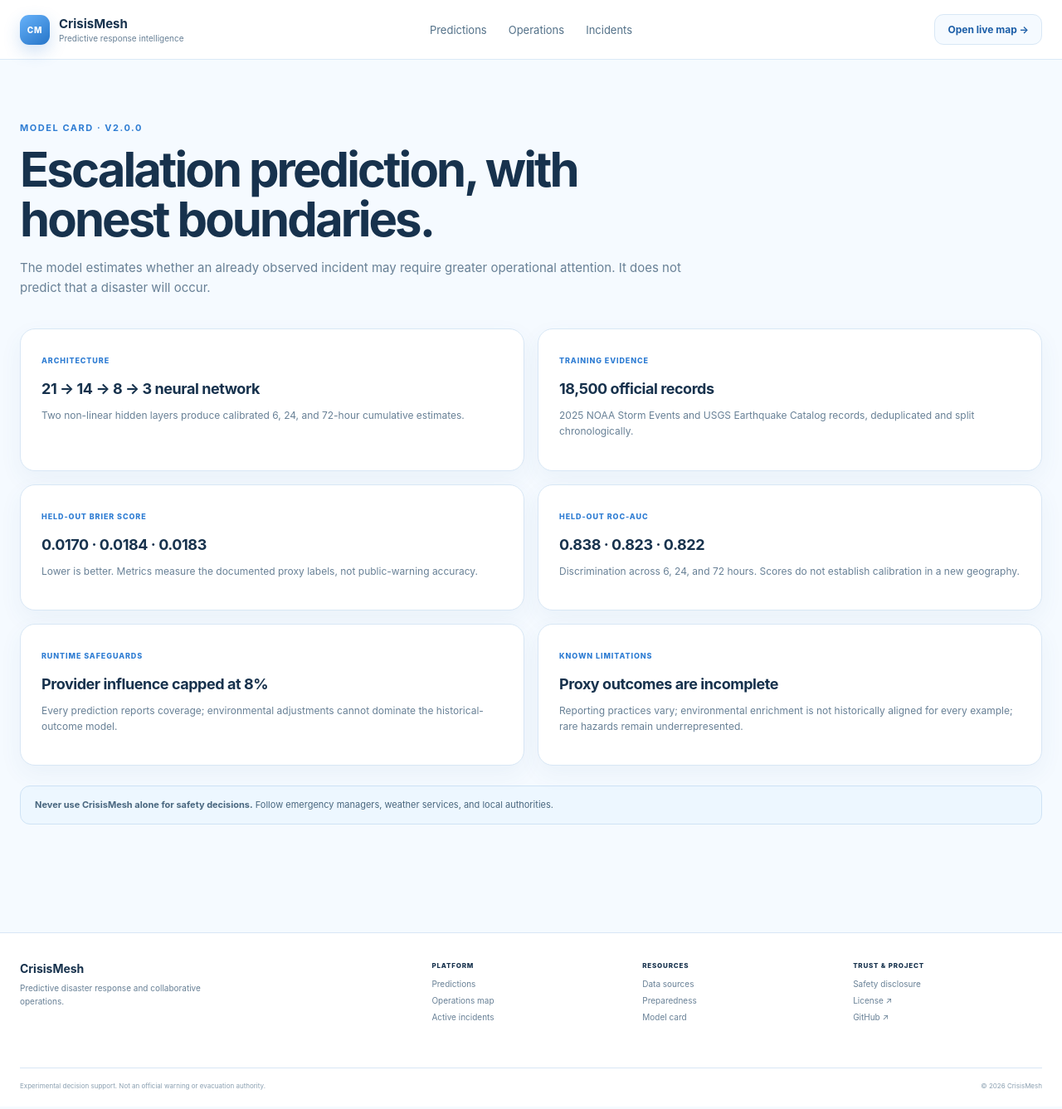
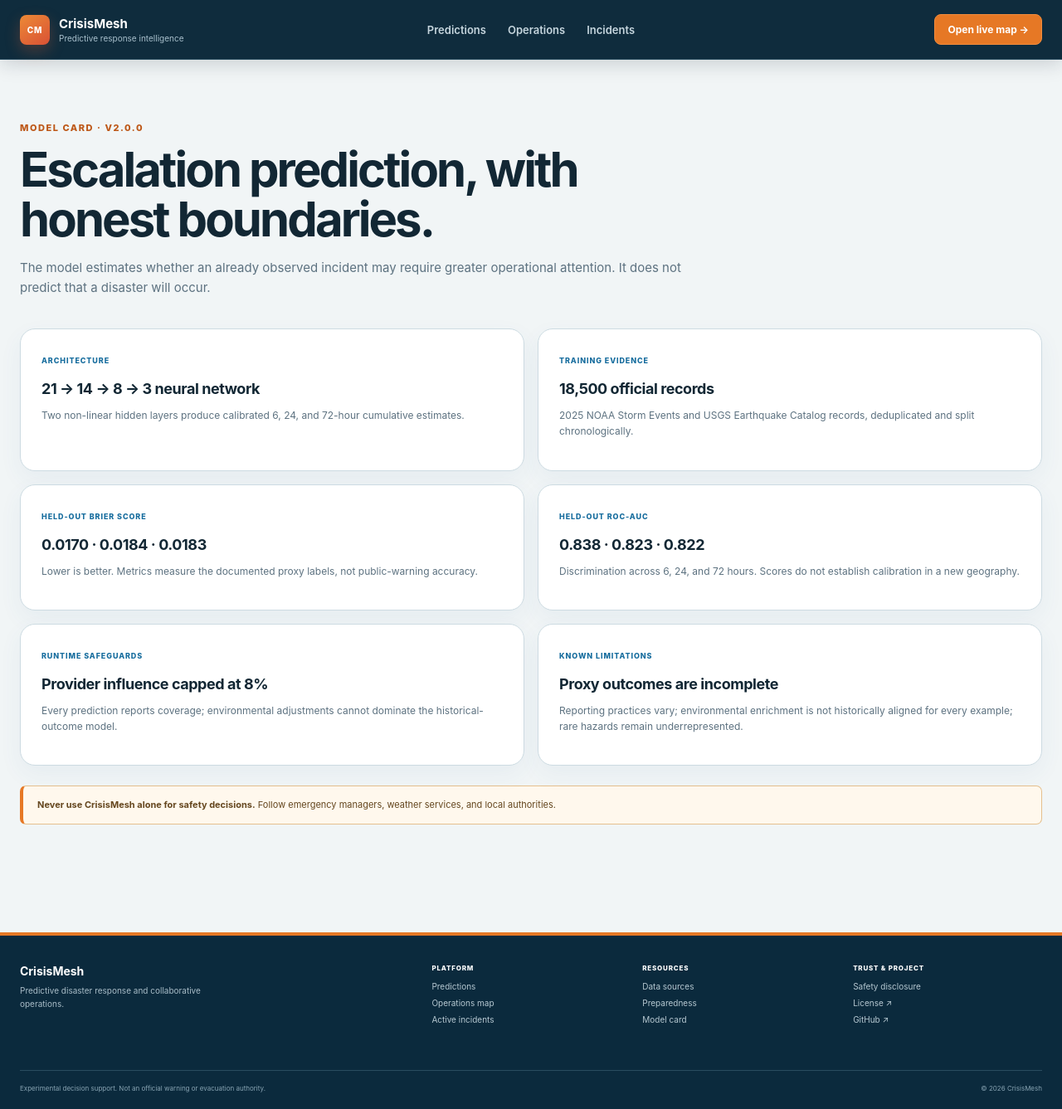
Before and after one commit to mnabid05/crisismesh, a Next.js app in the folder apps/web/: page /model in a window 1280 px wide. Shown: the whole page at 83% size. Built offline with nearby package versions, Linux system fonts and the light colour scheme.

Commit message:
style(ui): adopt emergency command visual system

```diff
--- a/apps/web/app/globals.css
+++ b/apps/web/app/globals.css
@@ -1,57 +1,61 @@
 :root {
-  --ink: #17324d;
-  --muted: #688096;
-  --blue: #2f7dd3;
-  --blue-dark: #1d5fa8;
-  --sky: #e8f3ff;
-  --sky-soft: #f5faff;
-  --line: #d8e7f5;
+  --ink: #122734;
+  --muted: #5d7280;
+  --navy: #0b2a3d;
+  --navy-2: #153f57;
+  --blue: #176d9e;
+  --blue-dark: #0c4d73;
+  --signal: #d84a3a;
+  --orange: #e67825;
+  --sky: #e8f0f4;
+  --sky-soft: #f3f7f8;
+  --line: #cddbe2;
   --white: #ffffff;
-  --shadow: 0 18px 45px rgba(49, 108, 161, 0.09);
+  --shadow: 0 16px 38px rgba(8, 42, 61, 0.1);
   color-scheme: light;
 }
 
 * { box-sizing: border-box; }
 html { scroll-behavior: smooth; }
-body { margin: 0; color: var(--ink); background: var(--sky-soft); font-family: Inter, ui-sans-serif, -apple-system, BlinkMacSystemFont, "Segoe UI", sans-serif; }
+body { margin: 0; color: var(--ink); background: #f1f5f6; font-family: Inter, ui-sans-serif, -apple-system, BlinkMacSystemFont, "Segoe UI", sans-serif; }
 a { color: inherit; }
-a:focus-visible { outline: 3px solid #8bc4ff; outline-offset: 3px; }
-.site-header { position: sticky; top: 0; z-index: 20; min-height: 72px; display: grid; grid-template-columns: 1fr auto 1fr; align-items: center; gap: 28px; padding: 12px max(24px, calc((100vw - 1240px) / 2)); border-bottom: 1px solid rgba(216,231,245,.9); background: rgba(255,255,255,.92); backdrop-filter: blur(16px); }
+a:focus-visible, button:focus-visible, input:focus-visible { outline: 3px solid #f0a24d; outline-offset: 3px; }
+.site-header { position: sticky; top: 0; z-index: 20; min-height: 72px; display: grid; grid-template-columns: 1fr auto 1fr; align-items: center; gap: 28px; padding: 12px max(24px, calc((100vw - 1240px) / 2)); border-bottom: 1px solid #24495d; color: white; background: rgba(8,38,55,.97); backdrop-filter: blur(16px); box-shadow: 0 5px 22px rgba(5,26,39,.17); }
 .site-brand { display: inline-flex; width: fit-content; align-items: center; gap: 11px; text-decoration: none; }
 .site-brand > span:last-child { display: grid; }
 .site-brand strong { font-size: 15px; }
-.site-brand small { margin-top: 2px; color: var(--muted); font-size: 10px; }
-.brand-symbol { width: 36px; height: 36px; display: grid; place-items: center; border-radius: 11px; color: white; background: linear-gradient(145deg, #67b2fa, #2675c8); font-size: 10px; font-weight: 800; letter-spacing: .08em; box-shadow: 0 8px 20px rgba(47,125,211,.22); }
+.site-brand small { margin-top: 2px; color: #a9c0cd; font-size: 10px; }
+.brand-symbol { width: 36px; height: 36px; display: grid; place-items: center; border-radius: 8px; color: white; background: linear-gradient(145deg, #ed8a36, #d95135); font-size: 10px; font-weight: 800; letter-spacing: .08em; box-shadow: 0 7px 18px rgba(224,91,45,.27); }
 .site-header nav { display: flex; gap: 26px; }
-.site-header nav a { color: #527088; font-size: 13px; text-decoration: none; }
-.site-header nav a:hover { color: var(--blue); }
-.header-action { justify-self: end; padding: 10px 15px; border: 1px solid var(--line); border-radius: 11px; color: var(--blue-dark); background: var(--sky-soft); font-size: 12px; font-weight: 650; text-decoration: none; }
+.site-header nav a { color: #c6d6de; font-size: 13px; font-weight: 600; text-decoration: none; }
+.site-header nav a:hover { color: white; }
+.header-action { justify-self: end; padding: 10px 15px; border: 1px solid #f18c3d; border-radius: 8px; color: white; background: var(--orange); font-size: 12px; font-weight: 750; text-decoration: none; }
 .page-shell { width: min(1240px, calc(100% - 48px)); margin: 0 auto; }
 .hero-grid { min-height: 455px; display: grid; grid-template-columns: 1.4fr .6fr; gap: 80px; align-items: center; padding: 76px 0 66px; }
-.eyebrow { color: var(--blue); font-size: 11px; font-weight: 750; letter-spacing: .14em; text-transform: uppercase; }
+.eyebrow { color: #bd5717; font-size: 11px; font-weight: 800; letter-spacing: .14em; text-transform: uppercase; }
 .hero-copy h1 { max-width: 820px; margin: 14px 0 20px; font-size: clamp(40px, 5vw, 66px); line-height: 1.02; letter-spacing: -.052em; }
 .hero-copy > p { max-width: 710px; margin: 0; color: var(--muted); font-size: 17px; line-height: 1.65; }
 .hero-actions { display: flex; gap: 10px; margin-top: 30px; }
-.button { display: inline-flex; padding: 12px 18px; border-radius: 11px; font-size: 13px; font-weight: 700; text-decoration: none; }
-.button.primary { color: white; background: var(--blue); box-shadow: 0 12px 24px rgba(47,125,211,.2); }
-.button.secondary { border: 1px solid var(--line); background: var(--white); }
-.system-card { padding: 25px; border: 1px solid var(--line); border-radius: 20px; background: rgba(255,255,255,.82); box-shadow: var(--shadow); }
+.button { display: inline-flex; padding: 12px 18px; border-radius: 8px; font-size: 13px; font-weight: 750; text-decoration: none; }
+.button.primary { color: white; background: var(--orange); box-shadow: 0 10px 22px rgba(201,91,25,.2); }
+.button.secondary { border: 1px solid #afc1ca; background: var(--white); }
+.system-card { padding: 25px; border: 1px solid var(--line); border-left: 4px solid var(--orange); border-radius: 12px; background: white; box-shadow: var(--shadow); }
 .status-dot { display: flex; align-items: center; gap: 8px; color: var(--muted); font-size: 11px; }
 .status-dot::before { width: 8px; height: 8px; content: ""; border-radius: 50%; background: #73a4cc; box-shadow: 0 0 0 4px #edf6ff; }
 .status-dot.online::before { background: #39a778; box-shadow: 0 0 0 4px #e8f7f0; }
 .system-card > strong { display: block; margin-top: 28px; font-size: 64px; line-height: .9; letter-spacing: -.06em; }
 .system-card > small { display: block; margin-top: 9px; color: var(--muted); }
 .system-card > div { display: flex; justify-content: space-between; margin-top: 25px; padding-top: 17px; border-top: 1px solid var(--line); color: var(--muted); font-size: 10px; }
-.forecast-section, .overview-section { scroll-margin-top: 95px; margin-bottom: 30px; padding: 30px; border: 1px solid var(--line); border-radius: 24px; background: var(--white); box-shadow: var(--shadow); }
+.forecast-section, .overview-section { scroll-margin-top: 95px; margin-bottom: 30px; padding: 30px; border: 1px solid var(--line); border-top: 4px solid var(--navy-2); border-radius: 12px; background: var(--white); box-shadow: var(--shadow); }
 .section-lead { display: flex; justify-content: space-between; align-items: end; gap: 20px; margin-bottom: 24px; }
 .section-lead h2 { margin: 7px 0 4px; font-size: 25px; letter-spacing: -.03em; }
 .section-lead p { margin: 0; color: var(--muted); font-size: 12px; }
 .section-lead > a { color: var(--blue-dark); font-size: 12px; font-weight: 650; text-decoration: none; }
 .prediction-layout { display: grid; grid-template-columns: minmax(0, 1fr) 300px; gap: 24px; }
 .horizon-grid { display: grid; grid-template-columns: repeat(3, 1fr); gap: 12px; }
-.horizon-card { padding: 20px; border: 1px solid var(--line); border-radius: 16px; background: linear-gradient(145deg, #fff, #f4faff); }
+.horizon-card { padding: 20px; border: 1px solid var(--line); border-top: 3px solid var(--orange); border-radius: 8px; background: #f8fafb; }
 .horizon-card > span { color: var(--muted); font-size: 10px; font-weight: 700; text-transform: uppercase; }
-.horizon-card > strong { display: block; margin: 14px 0 7px; color: var(--blue-dark); font-size: 38px; letter-spacing: -.05em; }
+.horizon-card > strong { display: block; margin: 14px 0 7px; color: var(--navy); font-size: 38px; letter-spacing: -.05em; }
 .horizon-card p { margin: 0; font-size: 12px; }
 .horizon-card small { display: block; margin-top: 18px; color: var(--muted); font-size: 10px; }
 .forecast-chart { margin-top: 14px; padding: 19px 22px 6px; border: 1px solid var(--line); border-radius: 16px; }
@@ -60,10 +64,10 @@
 .forecast-chart svg { width: 100%; height: 220px; overflow: visible; }
 .forecast-chart text { fill: var(--muted); font-size: 10px; }
 .grid-line { stroke: #e2edf7; stroke-width: 1; stroke-dasharray: 3 5; }
-.uncertainty-band { fill: #d7ebff; opacity: .8; }
-.trajectory-line { fill: none; stroke: var(--blue); stroke-width: 3; stroke-linecap: round; stroke-linejoin: round; }
-.forecast-chart circle { fill: white; stroke: var(--blue); stroke-width: 3; }
-.forecast-context { padding: 22px; border-radius: 17px; background: var(--sky-soft); }
+.uncertainty-band { fill: #f7d8bd; opacity: .65; }
+.trajectory-line { fill: none; stroke: var(--orange); stroke-width: 3; stroke-linecap: round; stroke-linejoin: round; }
+.forecast-chart circle { fill: white; stroke: var(--orange); stroke-width: 3; }
+.forecast-context { padding: 22px; border-left: 3px solid var(--navy-2); border-radius: 8px; background: #edf2f4; }
 .forecast-context h3 { margin: 7px 0 20px; }
 .signal-list { display: grid; gap: 12px; }
 .signal-list > div { display: flex; justify-content: space-between; gap: 12px; padding-bottom: 10px; border-bottom: 1px solid var(--line); color: #4f6d85; font-size: 11px; text-transform: capitalize; }
@@ -73,14 +77,14 @@
 .confidence-note { margin-top: 25px; padding: 14px; border: 1px solid var(--line); border-radius: 12px; background: white; }
 .confidence-note strong { font-size: 11px; }
 .confidence-note p { margin: 6px 0 0; color: var(--muted); font-size: 10px; line-height: 1.5; }
-.safety-note { margin: 18px 0 0; padding: 14px 17px; border: 1px solid #cfe3f5; border-radius: 12px; color: #49677f; background: #edf7ff; font-size: 11px; line-height: 1.55; }
+.safety-note { margin: 18px 0 0; padding: 14px 17px; border: 1px solid #e5c08e; border-left: 4px solid var(--orange); border-radius: 7px; color: #65471f; background: #fff8ed; font-size: 11px; line-height: 1.55; }
 .watchlist { display: grid; }
 .watchlist article { display: grid; grid-template-columns: 85px 1fr auto; gap: 14px; align-items: center; padding: 16px 4px; border-top: 1px solid var(--line); }
 .watchlist article > div > strong { font-size: 13px; }
 .watchlist article p { margin: 5px 0 0; color: var(--muted); font-size: 10px; }
 .severity, .source-chip { display: inline-flex; width: fit-content; padding: 5px 8px; border-radius: 99px; font-size: 8px; font-weight: 800; letter-spacing: .08em; text-transform: uppercase; }
-.severity.critical { color: #a84242; background: #fff0f0; }
-.severity.high { color: #a16526; background: #fff5e9; }
+.severity.critical { color: white; background: var(--signal); }
+.severity.high { color: #713609; background: #ffdfbd; }
 .severity.moderate { color: #2769a6; background: #eaf5ff; }
 .severity.low { color: #338467; background: #eaf8f2; }
 .watch-score { min-width: 65px; text-align: right; }
@@ -120,19 +124,21 @@
 .revision-card span, .revision-card strong { display: block; }
 .revision-card span { color: var(--muted); font-size: 9px; text-transform: uppercase; }
 .revision-card strong { margin: 5px 0 10px; font-size: 24px; }
-.revision-card button, .recommendation-list button { padding: 8px 10px; border: 0; border-radius: 8px; color: white; background: var(--blue); font-size: 9px; font-weight: 700; cursor: pointer; }
+.revision-card button, .recommendation-list button { padding: 8px 10px; border: 0; border-radius: 6px; color: white; background: var(--orange); font-size: 9px; font-weight: 750; cursor: pointer; }
 .operations-grid { display: grid; grid-template-columns: minmax(0, 1fr) 360px; gap: 16px; }
-.ops-map-card, .staging-card, .ops-section { overflow: hidden; border: 1px solid var(--line); border-radius: 19px; background: white; box-shadow: var(--shadow); }
+.ops-map-card, .staging-card, .ops-section { overflow: hidden; border: 1px solid var(--line); border-radius: 10px; background: white; box-shadow: var(--shadow); }
 .ops-card-heading { min-height: 70px; display: flex; justify-content: space-between; gap: 15px; align-items: center; padding: 15px 20px; border-bottom: 1px solid var(--line); }
 .ops-card-heading h2 { margin: 5px 0 0; font-size: 16px; }
-.live-badge, .transparency-label { padding: 6px 8px; border-radius: 99px; color: var(--blue-dark); background: var(--sky); font-size: 8px; text-transform: uppercase; }
+.ops-map-card > .ops-card-heading, .staging-card > .ops-card-heading { color: white; border-color: #2b4e61; background: var(--navy); }
+.ops-map-card > .ops-card-heading .eyebrow, .staging-card > .ops-card-heading .eyebrow { color: #f4a45e; }
+.live-badge, .transparency-label { padding: 6px 8px; border-radius: 5px; color: #68340c; background: #ffdfbd; font-size: 8px; font-weight: 750; text-transform: uppercase; }
 .ops-map { height: 430px; position: relative; overflow: hidden; cursor: crosshair; background: radial-gradient(circle at 50% 38%, #fff, #eaf5ff); }
 .ops-map > svg { width: 100%; height: 100%; }
 .world-grid path { fill: none; stroke: #d9eaf8; stroke-width: 1; stroke-dasharray: 4 7; }
-.world-land path { fill: #dceeff; stroke: #9fc5e5; stroke-width: 1.5; }
+.world-land path { fill: #d7e2e7; stroke: #94aeba; stroke-width: 1.5; }
 .event-pin, .asset-pin, .target-pin { width: 30px; height: 30px; position: absolute; transform: translate(-50%, -50%); display: grid; place-items: center; border-radius: 50%; font-size: 8px; font-weight: 800; }
-.event-pin { border: 3px solid white; color: white; background: #df8c48; box-shadow: 0 4px 15px rgba(42,91,130,.25); cursor: pointer; }
-.event-pin.critical { background: #d55454; }
+.event-pin { border: 3px solid white; color: white; background: var(--orange); box-shadow: 0 4px 15px rgba(42,91,130,.25); cursor: pointer; }
+.event-pin.critical { background: var(--signal); }
 .event-pin.moderate { background: #508fd0; }
 .event-pin.selected { outline: 4px solid rgba(47,125,211,.22); transform: translate(-50%, -50%) scale(1.18); }
 .asset-pin { width: 22px; height: 22px; pointer-events: none; color: var(--blue-dark); background: white; border: 2px solid var(--blue); }
@@ -141,7 +147,7 @@
 .coordinate-picker { display: flex; gap: 10px; align-items: end; padding: 12px 18px; border-top: 1px solid var(--line); background: var(--sky-soft); }
 .coordinate-picker label { display: grid; gap: 5px; color: var(--muted); font-size: 8px; text-transform: uppercase; }
 .coordinate-picker input { width: 112px; padding: 8px 9px; border: 1px solid var(--line); border-radius: 8px; color: var(--ink); background: white; font: inherit; }
-.coordinate-picker button { padding: 9px 12px; border: 0; border-radius: 8px; color: white; background: var(--blue); font-size: 9px; font-weight: 700; cursor: pointer; }
+.coordinate-picker button { padding: 9px 12px; border: 0; border-radius: 6px; color: white; background: var(--orange); font-size: 9px; font-weight: 750; cursor: pointer; }
 .recommendation-list article { display: grid; grid-template-columns: 1fr auto; gap: 10px; align-items: center; padding: 16px 18px; border-bottom: 1px solid var(--line); }
 .recommendation-list article span, .recommendation-list article strong, .recommendation-list article small { display: block; }
 .recommendation-list article span { color: var(--blue); font-size: 7px; text-transform: uppercase; }
@@ -167,19 +173,19 @@
 .infrastructure-grid p { min-height: 54px; margin: 0; color: var(--muted); font-size: 9px; line-height: 1.55; }
 .infrastructure-grid small { color: #8a9eaf; font-size: 7px; }
 .ops-section > .safety-note { margin: 0 18px 18px; }
-.site-footer { display: grid; grid-template-columns: .75fr 1.25fr; gap: 55px; margin-top: 60px; padding: 34px max(24px, calc((100vw - 1240px) / 2)) 20px; border-top: 1px solid var(--line); color: var(--muted); background: white; font-size: 10px; }
-.footer-brand strong { color: var(--ink); font-size: 14px; }
+.site-footer { display: grid; grid-template-columns: .75fr 1.25fr; gap: 55px; margin-top: 60px; padding: 34px max(24px, calc((100vw - 1240px) / 2)) 20px; border-top: 4px solid var(--orange); color: #a9bdc8; background: var(--navy); font-size: 10px; }
+.footer-brand strong { color: white; font-size: 14px; }
 .footer-brand p { max-width: 260px; margin: 8px 0 0; line-height: 1.55; }
 .footer-links { display: grid; grid-template-columns: repeat(3, 1fr); gap: 26px; }
 .footer-links section { display: grid; align-content: start; gap: 8px; }
-.footer-links span { margin-bottom: 3px; color: var(--ink); font-size: 8px; font-weight: 800; letter-spacing: .1em; text-transform: uppercase; }
-.footer-links a { width: fit-content; color: var(--muted); text-decoration: none; }
-.footer-links a:hover { color: var(--blue-dark); }
-.footer-legal { grid-column: 1 / -1; display: flex; justify-content: space-between; gap: 18px; padding-top: 16px; border-top: 1px solid var(--line); color: #8ba0b1; font-size: 8px; }
+.footer-links span { margin-bottom: 3px; color: white; font-size: 8px; font-weight: 800; letter-spacing: .1em; text-transform: uppercase; }
+.footer-links a { width: fit-content; color: #b7c9d2; text-decoration: none; }
+.footer-links a:hover { color: white; }
+.footer-legal { grid-column: 1 / -1; display: flex; justify-content: space-between; gap: 18px; padding-top: 16px; border-top: 1px solid #294c5f; color: #88a4b3; font-size: 8px; }
 
 @media (max-width: 900px) {
   .site-header { grid-template-columns: 1fr auto; }
-  .site-header nav { grid-row: 2; grid-column: 1 / -1; justify-content: center; padding-top: 10px; border-top: 1px solid var(--line); }
+  .site-header nav { grid-row: 2; grid-column: 1 / -1; justify-content: center; padding-top: 10px; border-top: 1px solid #294d61; }
   .header-action { display: none; }
   .hero-grid { grid-template-columns: 1fr; gap: 30px; padding-top: 55px; }
   .prediction-layout { grid-template-columns: 1fr; }
```
